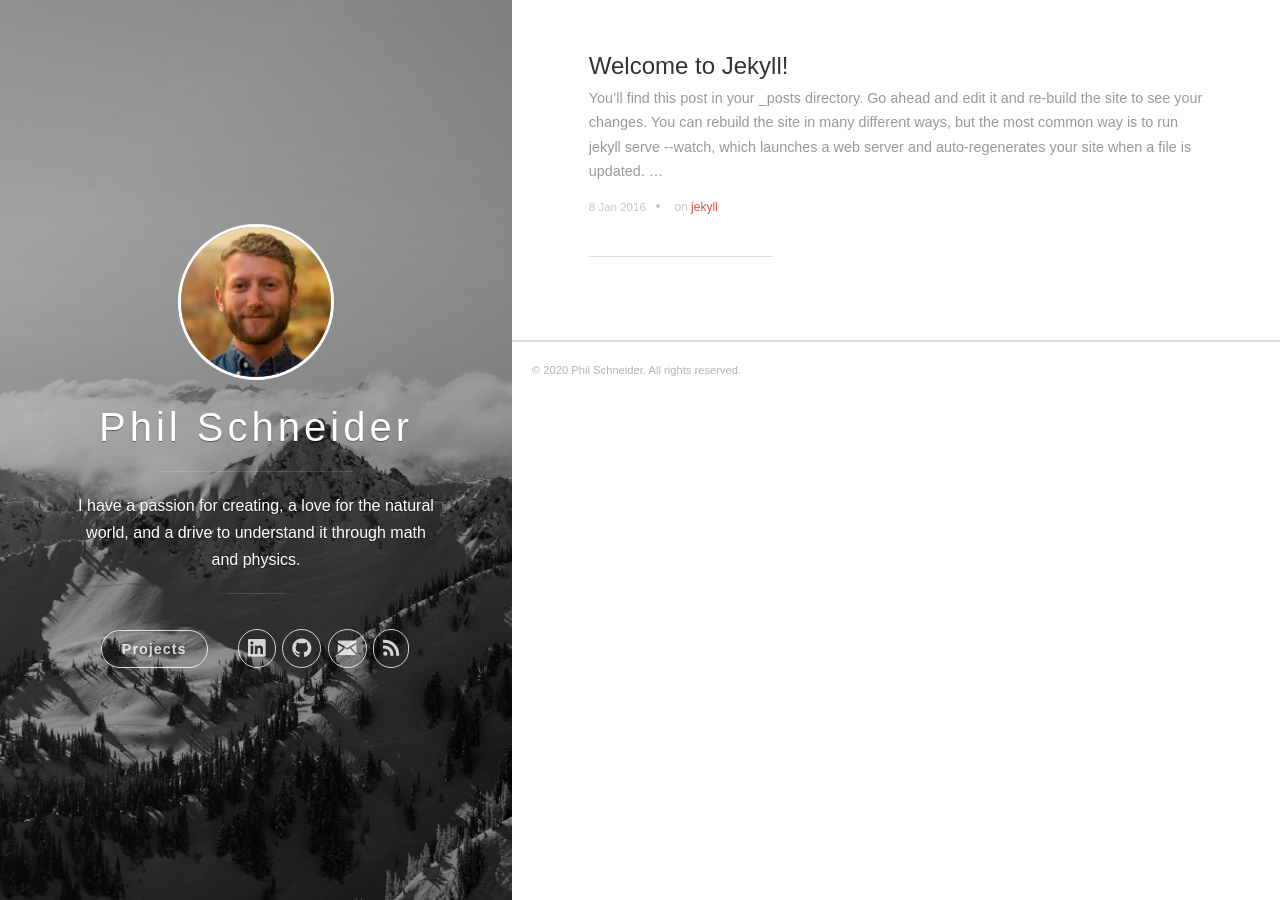
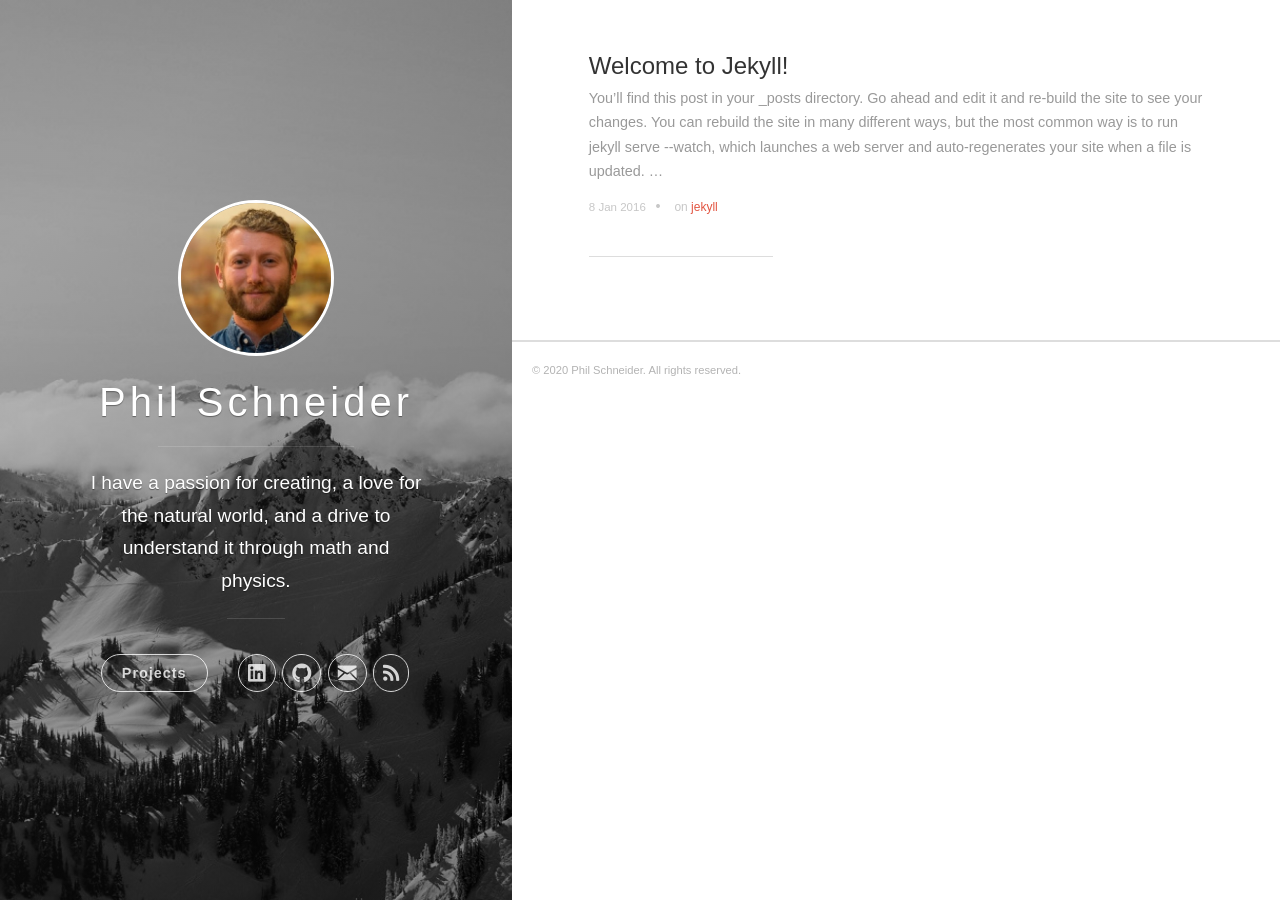
Before and after one commit to Schnep45/Schnep45.github.io, a Jekyll site: the page built from index.html, in a window 1280 px wide. Built offline with Jekyll 4.4.1, drawn with Linux system fonts in a browser that asks for light colours; the list of posts is cut into pages by our own code.

Commit message:
desciption style

```diff
--- a/_sass/uno.scss
+++ b/_sass/uno.scss
@@ -980,6 +980,7 @@ h5 {
 	font-size: 1em; }
 
 p {
+    font-size: 1.2em;
 	margin-bottom: 1.3em;
 	line-height: 1.7em; }
 
@@ -1233,7 +1234,7 @@ hr {
 	margin-bottom: .2em; }
 
 .panel-cover__description {
-	margin: 0 15px;
+	margin: 0 30px;
 	color: #FFF;}
 
 .panel-cover__divider {
@@ -1566,13 +1567,13 @@ input[type="tel"] {
 		width: 70px; }
 
 	.panel-title {
-		font-size: 2em; }
+		font-size: 2.5em; }
 
 	.panel-subtitle {
 		font-size: 1em; }
 
 	.panel-cover__description {
-		margin: 0 5px;
+		margin: 0 10px;
 		font-size: 1.2em; }
 
 	.navigation--social {
```
